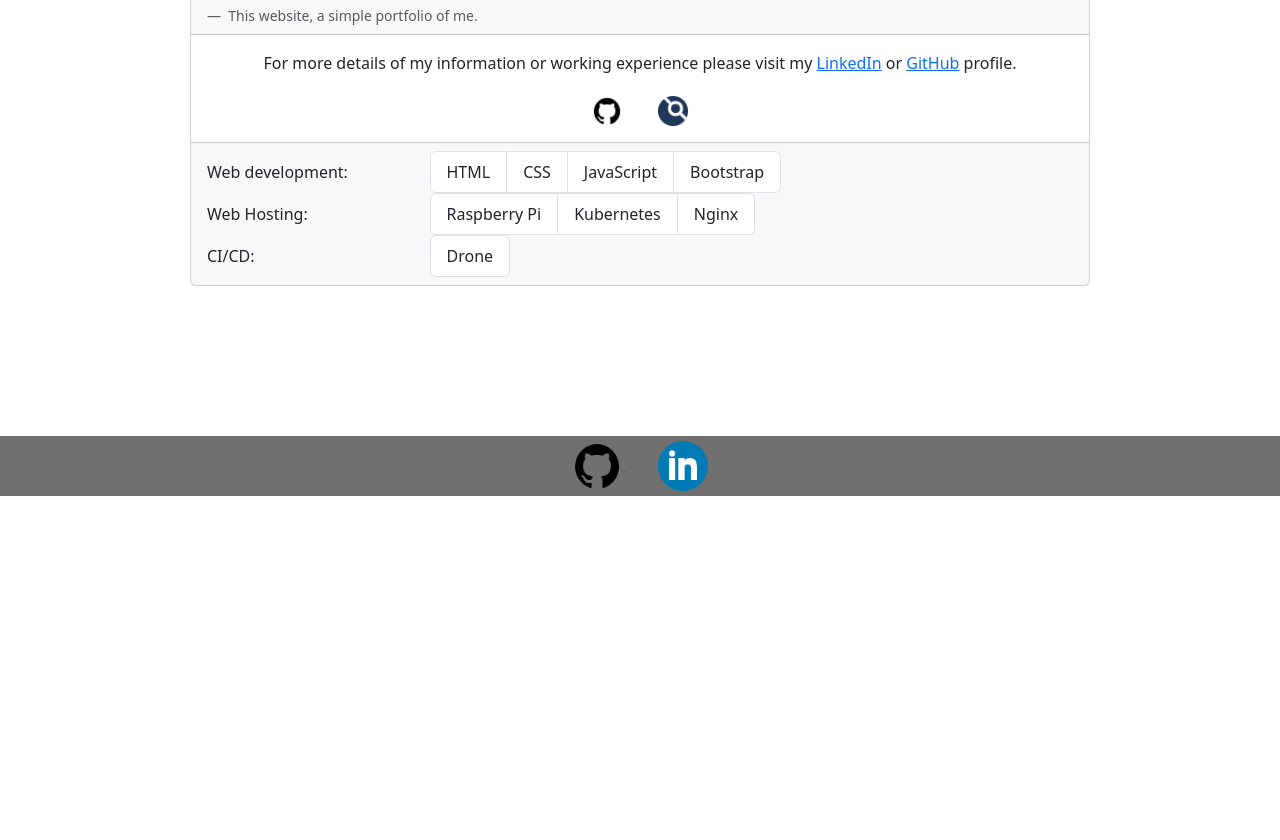
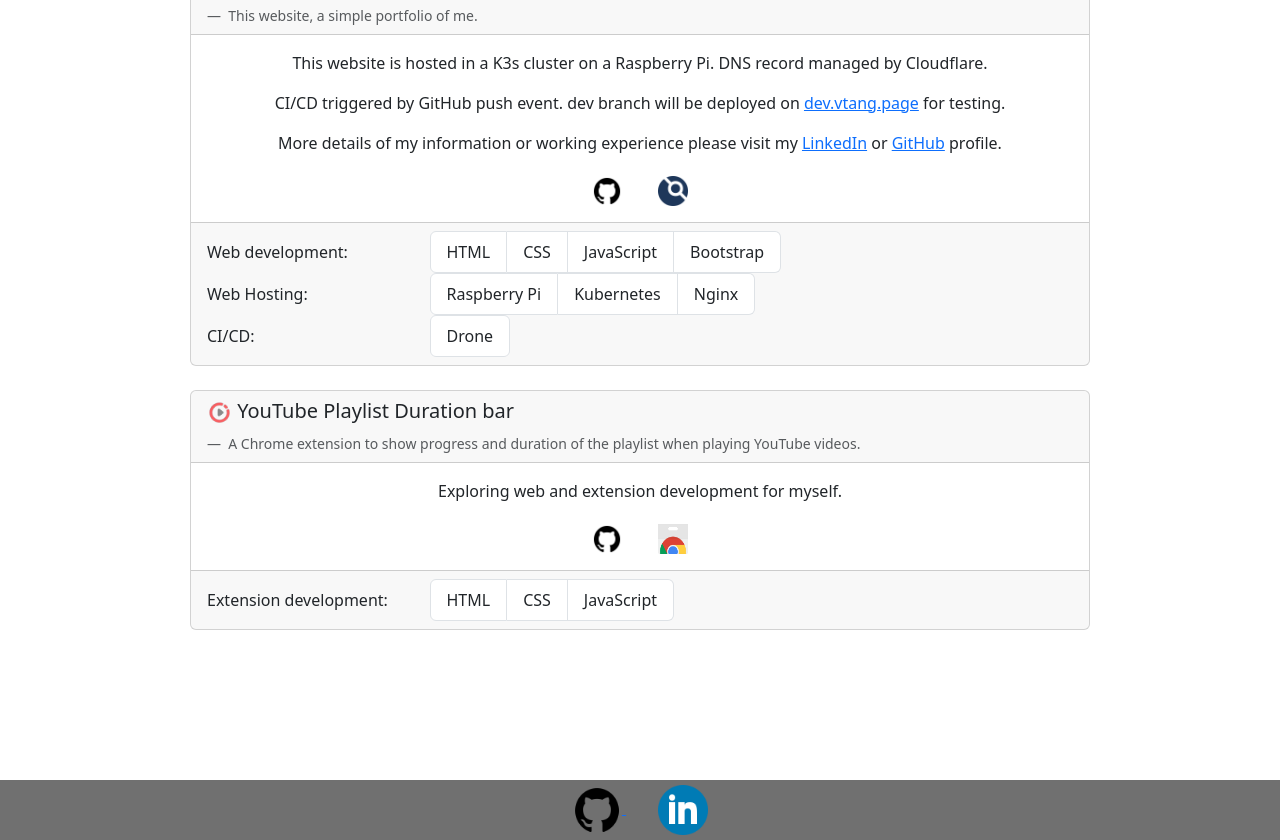
Before and after one commit to WaiShen1000/waishen1000.github.io, a plain HTML site: page index.html in a window 1280 px wide. Shown: the part 1583-2423 px from the top of the page. Before the commit the page ends 2079 px from the top, so only its background shows below. Drawn offline with nearby package versions, Linux system fonts and the light colour scheme.

Commit message:
update to new version

```diff
--- a/index.html
+++ b/index.html
@@ -162,7 +162,15 @@
                 </div>
                 <!-- body -->
                 <div class="card-body text-center ">
-                    <p>For more details of my information or working experience please visit my
+                    <p>This website is hosted in a K3s cluster on a Raspberry Pi.
+                        DNS record managed by Cloudflare.
+                    </p>
+                    <p>
+                        CI/CD triggered by GitHub push event.
+                        dev branch will be deployed on <a href="https://dev.vtang.page">dev.vtang.page</a> for testing.
+                    </p>
+                    <p>
+                        More details of my information or working experience please visit my
                         <a href="https://www.linkedin.com/in/tangwaiching/" data-bs-toggle="tooltip"
                             data-bs-title="My LinkedIn profile">LinkedIn</a>
                         or
@@ -220,6 +228,53 @@
                     </div>
                 </div>
             </div>
+            <!-------------------- extension -------------------->
+            <div class="card projects-card">
+                <!-- header -->
+                <div class="card-header">
+                    <h5>
+                        <a href="https://chrome.google.com/webstore/detail/youtube-playlist-duration/klbacnllhiilbiiedcbgfafmnedldgeg?hl=en-GB&authuser=0"
+                            target="_blank">
+                            <img src="./images/icon/extension.png" class="small-icon"></a>
+                        YouTube Playlist Duration bar
+                    </h5>
+                    <p class="blockquote-footer" style="margin: 0 0; color: #212529BF;">
+                        A Chrome extension to show progress and duration of the playlist when playing YouTube videos.
+                    </p>
+                </div>
+                <!-- body -->
+                <div class="card-body text-center ">
+                    <p>
+                        Exploring web and extension development for myself.
+                    </p>
+
+                    <!-- Icon Link -->
+                    <a href="https://github.com/WaiShen1000/YouTube-Playlist-Duration-bar" class="p-3" target="_blank">
+                        <img src="./images/icon/github.png" class="projects-icon" alt="GitHub" data-bs-toggle="tooltip"
+                            data-bs-title="Source Code"></a>
+                    <a href="https://chrome.google.com/webstore/detail/youtube-playlist-duration/klbacnllhiilbiiedcbgfafmnedldgeg?hl=en-GB&authuser=0"
+                        class="p-3" target="_blank">
+                        <img src="./images/icon/cws.png" class="projects-icon" alt="CWS" data-bs-toggle="tooltip"
+                            data-bs-title="Web Store listing"></a>
+                </div>
+                <!-- footer -->
+                <div class="card-footer " style="overflow-x: auto;">
+                    <div class="row">
+                        <!-- 3/12 for screen larger then "sm" -->
+                        <!-- 6/12 for any screen (actually for smartphone) -->
+                        <div class="col-sm-3 col-6" style="margin: auto 0;">
+                            Extension development:
+                        </div>
+                        <div class="col-sm-9 col-6 text-nowrap">
+                            <ul class="list-group list-group-horizontal">
+                                <li class="list-group-item">HTML</li>
+                                <li class="list-group-item">CSS</li>
+                                <li class="list-group-item">JavaScript</li>
+                            </ul>
+                        </div>
+                    </div>
+                </div>
+            </div>
         </div>
     </section>
 
--- a/style.css
+++ b/style.css
@@ -27,6 +27,13 @@ section.content {
     margin-bottom: 5px;
     width: 50px;
     height: 50px;
+}
+
+.small-icon {
+    /* margin-top: 5px;
+    margin-bottom: 5px; */
+    width: 25px;
+    height: 25px;
 }
 
 .navbar-brand {
```
Also changed, not shown: images/icon/cws.png (added), images/icon/extension.png (added).
